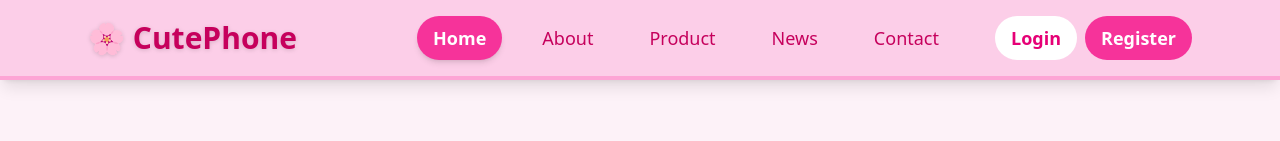
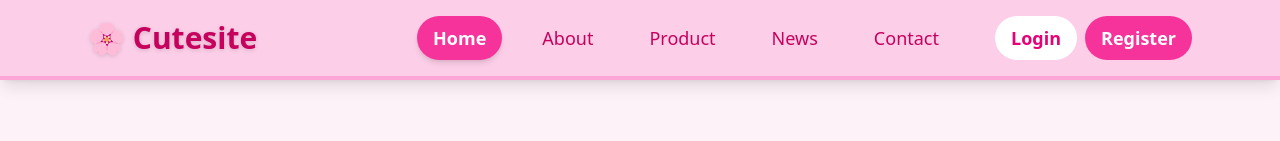
Before and after one commit to JEN-GIT-123/git_sarona, a React (Vite) app: page / in a window 1280 px wide. Shown: the top 141 px of the page. Built offline with nearby package versions, Linux system fonts and the light colour scheme.

Commit message:
header save

```diff
--- a/src/components/Header.jsx
+++ b/src/components/Header.jsx
@@ -17,7 +17,7 @@ export default function Header() {
 
         {/* Logo */}
         <h1 className="text-3xl font-extrabold text-pink-700 drop-shadow-sm">
-          🌸 CutePhone
+          🌸 Cutesite
         </h1>
 
         {/* Desktop Menu */}
```
